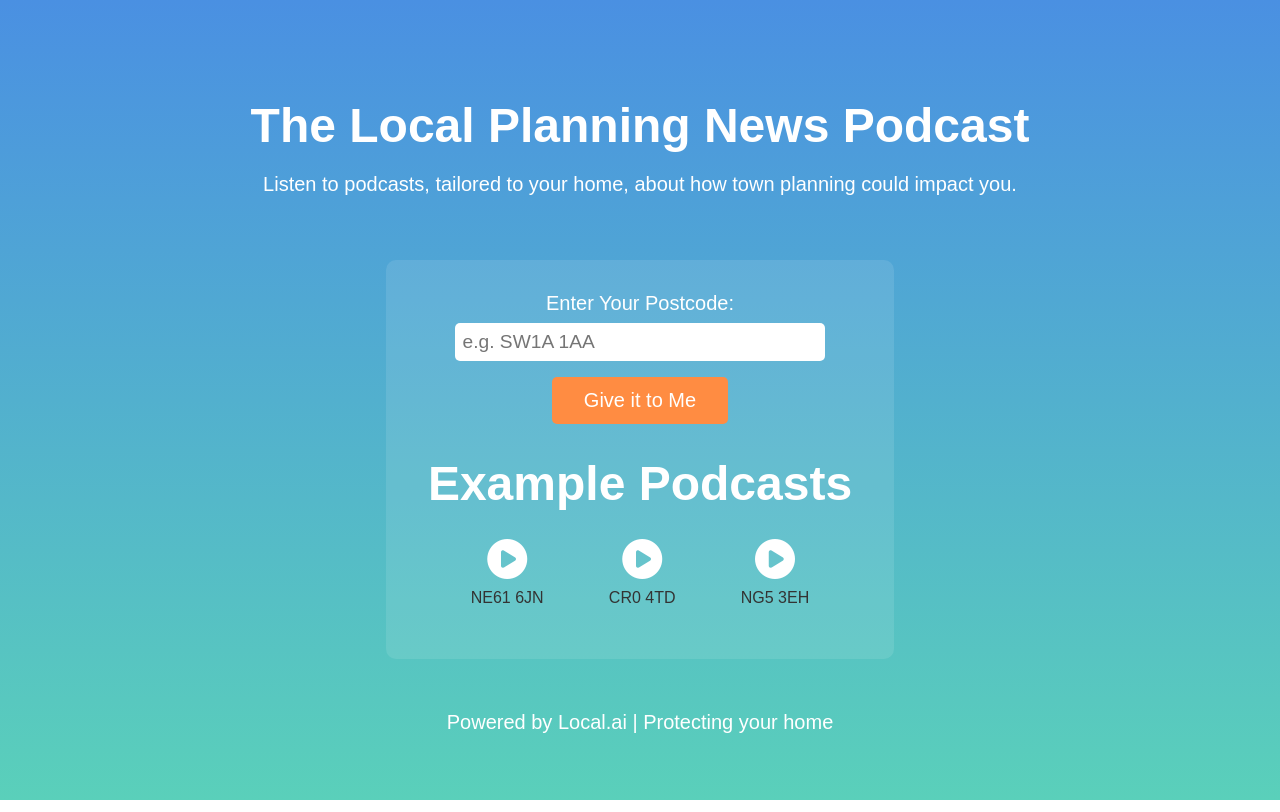
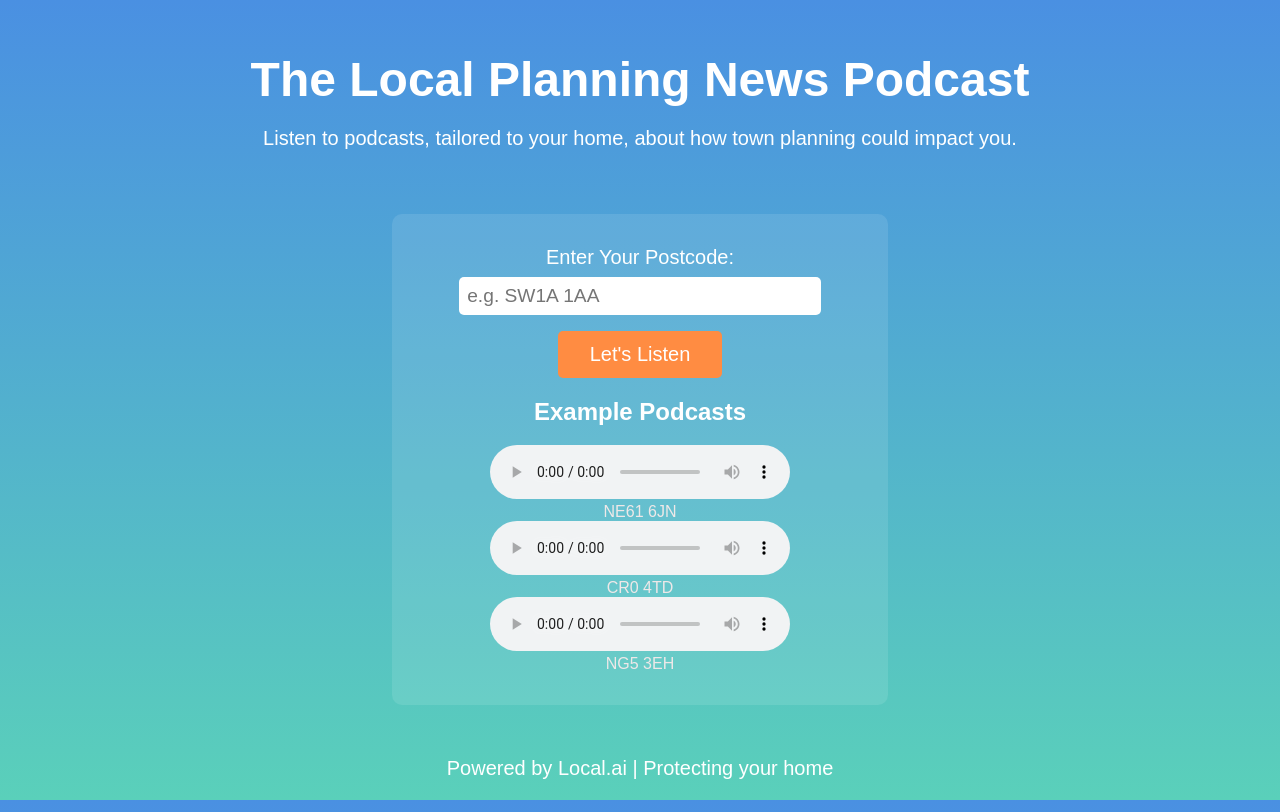
Before and after one commit to advely/localai, a plain HTML site: page index.html in a window 1280 px wide. Drawn offline with Linux system fonts and the light colour scheme.

Commit message:
Audo players put in and tidy

```diff
--- a/index.html
+++ b/index.html
@@ -90,15 +90,9 @@
             text-align: center;
         }
 
-        .audio-icon {
-            font-size: 40px;
-            cursor: pointer;
-            margin-bottom: 10px;
-        }
-
         .audio-label {
-            font-size: 16px;
-            color: #333;
+            font-size: 1rem;
+            color: #eee8e8;
         }
     </style>
     <link rel="stylesheet" href="https://cdnjs.cloudflare.com/ajax/libs/font-awesome/6.0.0-beta3/css/all.min.css">
@@ -117,35 +111,31 @@
             <form action="/submit-postcode" method="POST">
                 <label for="postcode">Enter Your Postcode:</label>
                 <input type="text" id="postcode" name="postcode" placeholder="e.g. SW1A 1AA" required>
-                <button type="submit">Give it to Me</button>
+                <button type="submit">Let's Listen</button>
             </form>
         </div>
 
         <div>
-            <h1>Example Podcasts</h1>
+            <h2>Example Podcasts</h2>
 
-            <div class="audio-panel">
                 <!-- First Audio Item -->
                 <div class="audio-item">
-                    <i class="fas fa-play-circle audio-icon" onclick="document.getElementById('audio1').play();"></i>
-                    <audio id="audio1" src="audio/NE716JN.mp3"></audio>
+                    <audio id="audio1" src="audio/NE716JN.mp3" controls></audio>
                     <div class="audio-label">NE61 6JN</div>
                 </div>
 
                 <!-- Second Audio Item -->
                 <div class="audio-item">
-                    <i class="fas fa-play-circle audio-icon" onclick="document.getElementById('audio2').play();"></i>
-                    <audio id="audio2" src="audio/CR04TD.mp3"></audio>
+                    <audio id="audio2" src="audio/CR04TD.mp3" controls></audio>
                     <div class="audio-label">CR0 4TD</div>
                 </div>
 
                 <!-- Third Audio Item -->
                 <div class="audio-item">
-                    <i class="fas fa-play-circle audio-icon" onclick="document.getElementById('audio3').play();"></i>
-                    <audio id="audio3" src="/audio/NG53EH.mp3"></audio>
+                    <audio id="audio3" src="/audio/NG53EH.mp3" controls></audio>
                     <div class="audio-label">NG5 3EH</div>
                 </div>
-            </div>
+
 
         </div>
 
```
